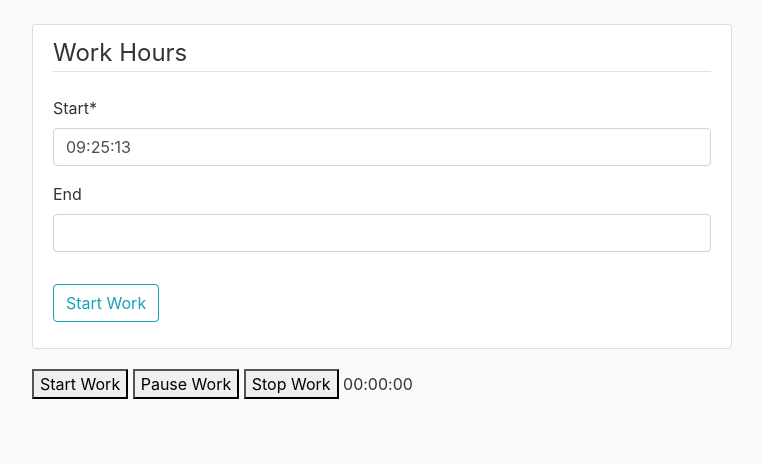
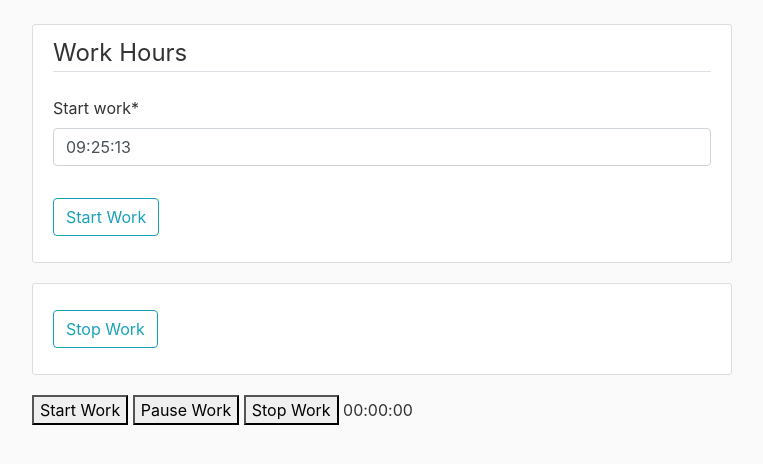
Before and after one commit to kerito-cl/workinghours, a Django app: page / in a window 1280 px wide. Shown: the part 56-520 px from the top of the page, without its empty margins (68-831 px from the left). Run offline with Django 4.2, Linux system fonts and the light colour scheme; a user stored in the database is signed in; some libraries are stand-ins or nearby versions.

Commit message:
far away still, I need to find the way to save attributes separetely

```diff
--- a/users/admin.py
+++ b/users/admin.py
@@ -1,8 +1,10 @@
 from django.contrib import admin
-from .models import Profile, Hours
+from .models import Profile, Hours, EndWork, StartWork
 
 
 
 
 admin.site.register(Profile)
 admin.site.register(Hours)
+admin.site.register(EndWork)
+admin.site.register(StartWork)
--- a/users/models.py
+++ b/users/models.py
@@ -31,3 +31,11 @@
 
     def get_absolute_url(self):
       return reverse('users-home')
+
+class EndWork(models.Model):
+    worker = models.ForeignKey(User, on_delete=models.CASCADE)
+    finish_work = models.TimeField(default=timezone.now)
+
+class StartWork(models.Model):
+    worker = models.ForeignKey(User, on_delete=models.CASCADE)
+    start_work = models.TimeField(default=timezone.now)
--- a/users/templates/users/home.html
+++ b/users/templates/users/home.html
@@ -20,6 +20,24 @@
  </form>
     </div>
     </div>
+
+<div class="content-section">
+ <form method="POST">
+            {% csrf_token %}
+
+ <fieldset class="form-group">
+                {{ uform|crispy }}
+
+    </fieldset>
+
+    <div class="form-group">
+        <button class="btn btn-outline-info" type="submit"> Stop Work </button>
+        </fieldset>
+ </form>
+    </div>
+    </div>
+
+
   <button type="button" id="call"> Start Work </button>
 
   <button type="button" id="pau"> Pause Work </button>
--- a/users/urls.py
+++ b/users/urls.py
@@ -1,8 +1,10 @@
 from django.urls import path
 from . import views
-from .views import HoursCreateView
+from .views import HoursCreateView, EndCreateView
 
 
 urlpatterns = [
     path('',HoursCreateView.as_view() , name='users-home'),
+    path('',EndCreateView.as_view() , name='users-home'),
+
 ]
--- a/users/views.py
+++ b/users/views.py
@@ -2,9 +2,9 @@
 from django.contrib.auth.decorators import login_required
 from django.utils import timezone
 from django.views.generic import ListView, CreateView, UpdateView
-from .models import Profile, Hours
+from .models import Profile, Hours, EndWork, StartWork
 from django.contrib.auth.mixins import LoginRequiredMixin, UserPassesTestMixin
-from .forms import UserWorkForm
+from django.forms import ModelForm
 from django.contrib import messages
 
 @login_required
@@ -25,8 +25,8 @@
 
 
 class HoursCreateView(LoginRequiredMixin, CreateView):
-    model = Hours
-    fields = ['start', 'end']
+    model = StartWork
+    fields = ['start_work']
 
 
     template_name = 'users/home.html'
@@ -34,6 +34,19 @@
     def form_valid(self, form):
         form.instance.worker = self.request.user
         return super().form_valid(form)
+
+
+class EndCreateView(LoginRequiredMixin, CreateView):
+
+    model = EndWork
+    fields = ['end_work']
+    template_name = 'users/home.html'
+
+    def form_valid(self, uform):
+        uform.instance.worker = self.request.user
+        return super().form_valid(uform)
+
+
 
 #class HoursUpdateView(LoginRequiredMixin, UserPassesTestMixin, UpdateView):
 #    model = Hours
```
Also changed, not shown: db.sqlite3, users/migrations/0016_alter_hours_end_alter_hours_start_startwork_endwork.py (added).
